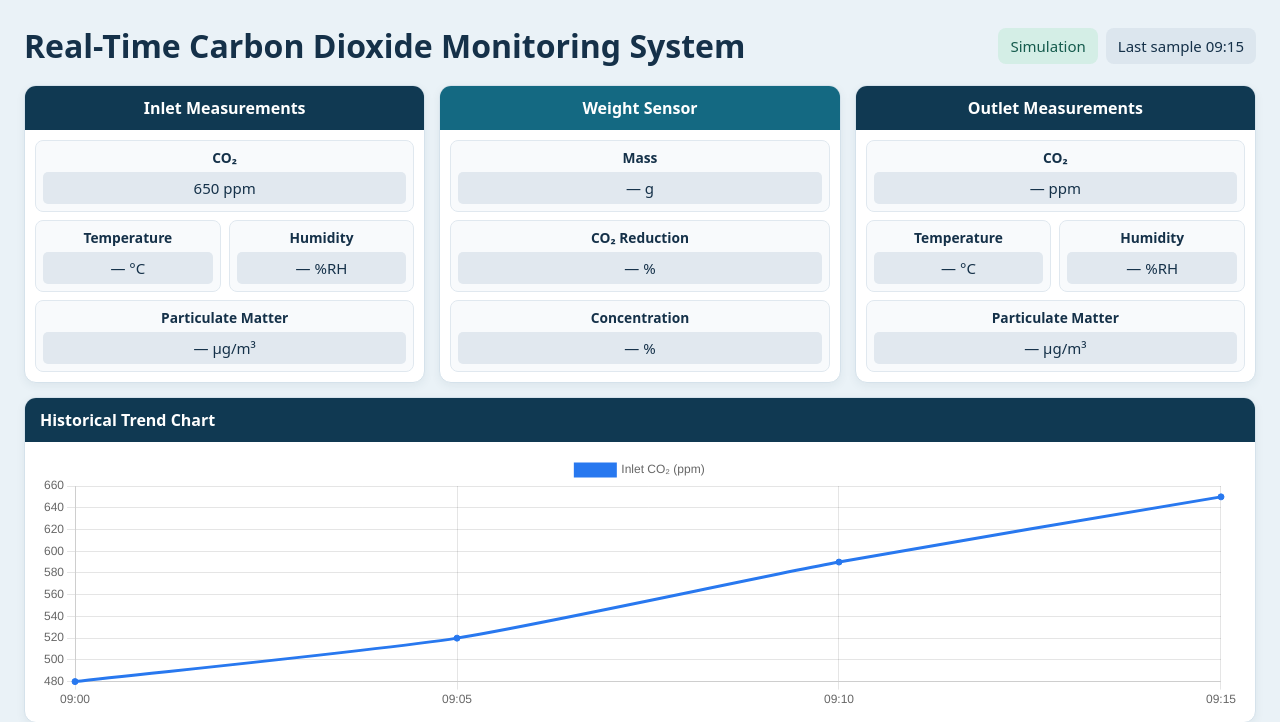
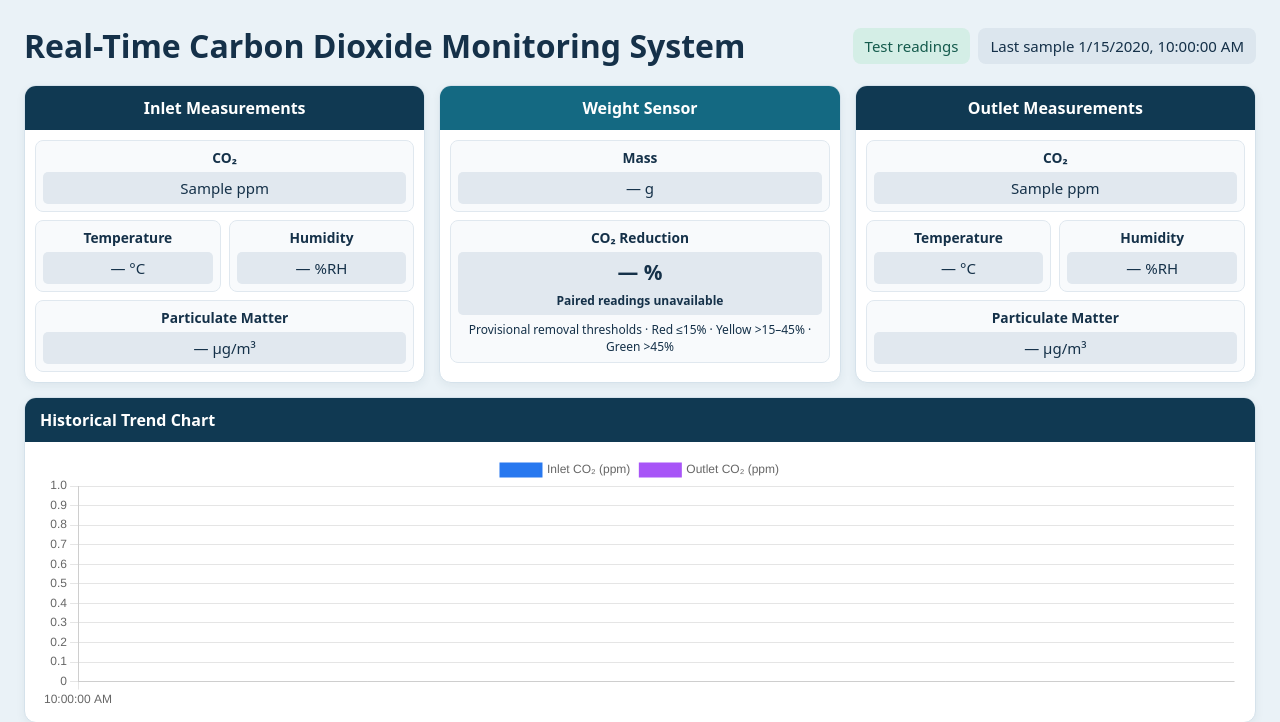
Before and after one commit to edge-intelligence-aiot-lab/Real-Time-Carbon-Dioxide-Monitoring-System, a Flask app: page / in a window 1280 px wide. Shown: the top 722 px of the page. Run offline with Flask 3, Linux system fonts and the light colour scheme; tables that the repository leaves empty or names only in its code hold one stand-in row (values such as "Sample post").

Commit message:
Store paired CO2 readings and display removal status

```diff
--- a/app.py
+++ b/app.py
@@ -1,13 +1,41 @@
-from flask import Flask, jsonify, render_template
+from datetime import datetime, timezone
+import os
+from pathlib import Path
+import math
+from contextlib import closing
 
+import mysql.connector
+from dotenv import load_dotenv
+
+from flask import Flask, jsonify, render_template, request
+
+load_dotenv(Path(__file__).with_name(".env"))
 app = Flask(__name__)
 
-SIMULATED_READINGS = [
-    {"time": "09:00", "co2_ppm": 480},
-    {"time": "09:05", "co2_ppm": 520},
-    {"time": "09:10", "co2_ppm": 590},
-    {"time": "09:15", "co2_ppm": 650},
-]
+
+def connect_database():
+    return mysql.connector.connect(
+        host=os.getenv("DB_HOST", "127.0.0.1"),
+        port=int(os.getenv("DB_PORT", "3306")),
+        user=os.environ["DB_USER"],
+        password=os.environ["DB_PASSWORD"],
+        database=os.getenv("DB_NAME", "co2_monitoring"),
+        connection_timeout=5,
+    )
+
+
+def format_reading(row):
+    return {
+        "time": row["recorded_at"].replace(tzinfo=timezone.utc).isoformat(timespec="seconds"),
+        "co2_ppm": row["co2_ppm"],
+        "outlet_co2_ppm": row["outlet_co2_ppm"],
+    }
+
+
+@app.errorhandler(mysql.connector.Error)
+def database_error(error):
+    app.logger.error("Database operation failed: %s", error)
+    return jsonify(error="Database unavailable. Please try again."), 503
 
 
 @app.get("/")
@@ -17,9 +45,55 @@ def home():
 
 @app.get("/api/readings/latest")
 def latest_reading():
-    return jsonify(SIMULATED_READINGS[-1])
+    with closing(connect_database()) as connection:
+        with closing(connection.cursor(dictionary=True)) as cursor:
+            cursor.execute("SELECT co2_ppm, outlet_co2_ppm, recorded_at FROM readings ORDER BY id DESC LIMIT 1")
+            row = cursor.fetchone()
+    if row is None:
+        return jsonify(error="No readings received yet."), 404
+    return jsonify(format_reading(row))
 
 
 @app.get("/api/readings")
 def readings():
-    return jsonify(SIMULATED_READINGS)
+    with closing(connect_database()) as connection:
+        with closing(connection.cursor(dictionary=True)) as cursor:
+            cursor.execute("SELECT co2_ppm, outlet_co2_ppm, recorded_at FROM readings ORDER BY id DESC LIMIT 1000")
+            rows = cursor.fetchall()
+    return jsonify([format_reading(row) for row in reversed(rows)])
+
+
+@app.post("/api/readings")
+def receive_reading():
+    payload = request.get_json(silent=True)
+    if not isinstance(payload, dict):
+        return jsonify(error="Send a JSON object containing co2_ppm."), 400
+
+    for field in ("co2_ppm", "outlet_co2_ppm"):
+        value = payload.get(field)
+        if field == "outlet_co2_ppm" and value is None:
+            continue
+        if isinstance(value, bool) or not isinstance(value, (int, float)):
+            return jsonify(error=f"{field} must be a number."), 400
+        try:
+            valid = math.isfinite(value) and value >= 0
+        except OverflowError:
+            valid = False
+        if not valid:
+            return jsonify(error=f"{field} must be finite and nonnegative."), 400
+
+    co2_ppm = payload["co2_ppm"]
+    outlet_co2_ppm = payload.get("outlet_co2_ppm")
+    recorded_at = datetime.now(timezone.utc).replace(tzinfo=None, microsecond=0)
+    with closing(connect_database()) as connection:
+        with closing(connection.cursor()) as cursor:
+            cursor.execute(
+                "INSERT INTO readings (co2_ppm, outlet_co2_ppm, recorded_at) VALUES (%s, %s, %s)",
+                (co2_ppm, outlet_co2_ppm, recorded_at),
+            )
+        connection.commit()
+    return jsonify(format_reading({
+        "co2_ppm": co2_ppm,
+        "outlet_co2_ppm": outlet_co2_ppm,
+        "recorded_at": recorded_at,
+    })), 201
--- /dev/null
+++ b/requirements.txt
@@ -0,0 +1,3 @@
+Flask==3.1.3
+mysql-connector-python==26.10.0
+python-dotenv==1.2.4
--- a/templates/index.html
+++ b/templates/index.html
@@ -61,6 +61,11 @@
       background: #e1e8ef;
       font-variant-numeric: tabular-nums;
     }
+    #reduction-card dd { font-size: 1.3rem; font-weight: 700; }
+    #reduction-card[data-state="red"] dd { background: #fee2e2; color: #991b1b; }
+    #reduction-card[data-state="yellow"] dd { background: #fef3c7; color: #854d0e; }
+    #reduction-card[data-state="green"] dd { background: #dcfce7; color: #166534; }
+    .reduction-note { display: block; margin-top: 6px; font-size: .75rem; }
     dl { margin: 0; }
     .trend { margin-top: 14px; }
     .plot { height: clamp(190px, 32vh, 330px); margin: 12px 16px; }
@@ -84,7 +89,7 @@
     <header>
       <h1>Real-Time Carbon Dioxide Monitoring System</h1>
       <div class="badges">
-        <span class="badge">Simulation</span>
+        <span class="badge">Test readings</span>
         <span class="badge" id="last-reading" role="status">Last sample —</span>
       </div>
     </header>
@@ -103,14 +108,20 @@
         <h2>Weight Sensor</h2>
         <dl class="tiles">
           {{ tile('Mass', 'g') }}
-          {{ tile('CO₂ Reduction', '%') }}
-          {{ tile('Concentration', '%') }}
+          <div class="tile" id="reduction-card" data-state="unknown">
+            <dt>CO₂ Reduction</dt>
+            <dd aria-live="polite">
+              <span id="co2-reduction">—</span> %
+              <small class="reduction-note" id="reduction-status">Awaiting paired readings</small>
+            </dd>
+            <small class="reduction-note">Provisional removal thresholds · Red ≤15% · Yellow >15–45% · Green >45%</small>
+          </div>
         </dl>
       </section>
       <section class="panel">
         <h2>Outlet Measurements</h2>
         <dl class="tiles">
-          {{ tile('CO₂', 'ppm') }}
+          {{ tile('CO₂', 'ppm', value_id='outlet-co2') }}
           {{ tile('Temperature', '°C', half=true) }}
           {{ tile('Humidity', '%RH', half=true) }}
           {{ tile('Particulate Matter', 'µg/m³') }}
@@ -121,7 +132,7 @@
     <section class="panel trend">
       <h2>Historical Trend Chart</h2>
       <div class="plot">
-        <canvas id="co2-chart" aria-label="Simulated inlet CO₂ trend" role="img"></canvas>
+        <canvas id="co2-chart" aria-label="Inlet and outlet CO₂ trends" role="img"></canvas>
       </div>
       <p id="chart-status" role="status"></p>
     </section>
@@ -129,11 +140,41 @@
 
   <script>
     async function getReadings(url) {
-      const response = await fetch(url);
+      const response = await fetch(url, { cache: "no-store" });
       if (!response.ok) {
         throw new Error("Readings unavailable");
       }
       return response.json();
+    }
+
+    function updateReduction(inlet, outlet) {
+      const card = document.getElementById("reduction-card");
+      const value = document.getElementById("co2-reduction");
+      const label = document.getElementById("reduction-status");
+      card.dataset.state = "unknown";
+      value.textContent = "—";
+      label.textContent = "Paired readings unavailable";
+      if (!Number.isFinite(inlet) || inlet <= 0 || !Number.isFinite(outlet) || outlet < 0) {
+        return;
+      }
+      const percentage = ((inlet - outlet) / inlet) * 100;
+      if (!Number.isFinite(percentage)) {
+        return;
+      }
+      value.textContent = percentage.toFixed(1);
+      if (percentage < 0) {
+        card.dataset.state = "red";
+        label.textContent = "Outlet above inlet";
+      } else if (percentage <= 15) {
+        card.dataset.state = "red";
+        label.textContent = "Low apparent removal";
+      } else if (percentage <= 45) {
+        card.dataset.state = "yellow";
+        label.textContent = "Moderate apparent removal";
+      } else {
+        card.dataset.state = "green";
+        label.textContent = "Higher apparent removal";
+      }
     }
 
     async function loadLatest() {
@@ -141,38 +182,61 @@
       try {
         const reading = await getReadings("/api/readings/latest");
         document.getElementById("inlet-co2").textContent = reading.co2_ppm;
-        status.textContent = `Last sample ${reading.time}`;
+        document.getElementById("outlet-co2").textContent = reading.outlet_co2_ppm ?? "—";
+        updateReduction(reading.co2_ppm, reading.outlet_co2_ppm);
+        status.textContent = `Last sample ${new Date(reading.time).toLocaleString()}`;
       } catch {
+        updateReduction(null, null);
         status.textContent = "Latest sample unavailable";
       }
     }
 
+    let co2Chart;
+
     async function loadChart() {
       try {
         const readings = await getReadings("/api/readings");
-        new Chart(document.getElementById("co2-chart"), {
+        if (co2Chart) {
+          co2Chart.data.labels = readings.map(reading => new Date(reading.time).toLocaleTimeString());
+          co2Chart.data.datasets[0].data = readings.map(reading => reading.co2_ppm);
+          co2Chart.data.datasets[1].data = readings.map(reading => reading.outlet_co2_ppm ?? null);
+          co2Chart.update("none");
+          document.getElementById("chart-status").textContent = "";
+          return;
+        }
+        co2Chart = new Chart(document.getElementById("co2-chart"), {
           type: "line",
           data: {
-            labels: readings.map(reading => reading.time),
+            labels: readings.map(reading => new Date(reading.time).toLocaleTimeString()),
             datasets: [{
               label: "Inlet CO₂ (ppm)",
               data: readings.map(reading => reading.co2_ppm),
               borderColor: "#2878ef",
               backgroundColor: "#2878ef",
               tension: 0.2
+            }, {
+              label: "Outlet CO₂ (ppm)",
+              data: readings.map(reading => reading.outlet_co2_ppm ?? null),
+              borderColor: "#a855f7",
+              backgroundColor: "#a855f7",
+              tension: 0.2,
+              spanGaps: false
             }]
           },
           options: { responsive: true, maintainAspectRatio: false }
         });
+        document.getElementById("chart-status").textContent = "";
       } catch {
         document.getElementById("chart-status").textContent = "Could not load the CO₂ chart.";
       }
     }
 
-    document.addEventListener("DOMContentLoaded", () => {
-      loadLatest();
-      loadChart();
-    });
+    async function refreshDashboard() {
+      await Promise.all([loadLatest(), loadChart()]);
+      setTimeout(refreshDashboard, 3000);
+    }
+
+    document.addEventListener("DOMContentLoaded", refreshDashboard);
   </script>
 </body>
 </html>
```
Also changed, not shown: 1 other file.
